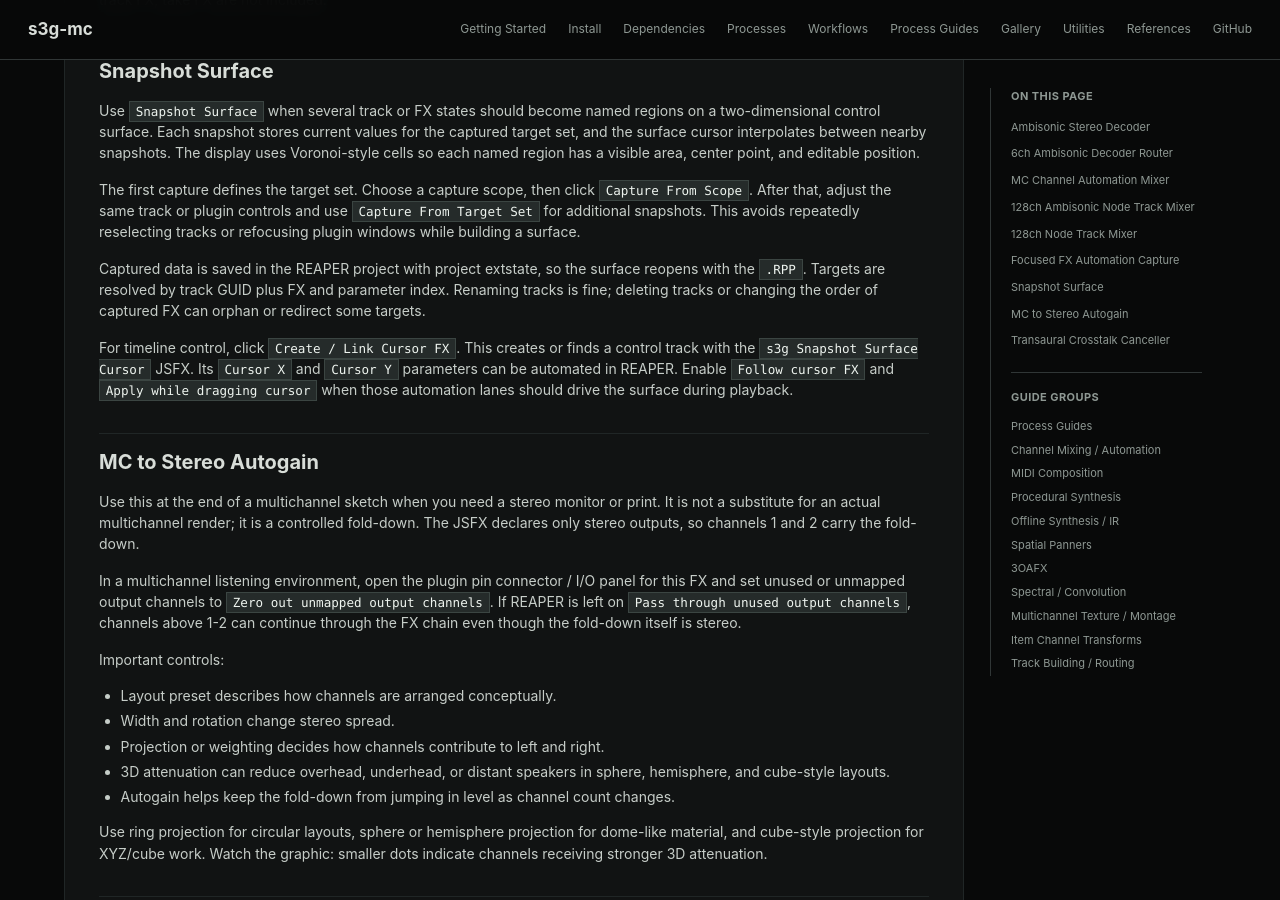
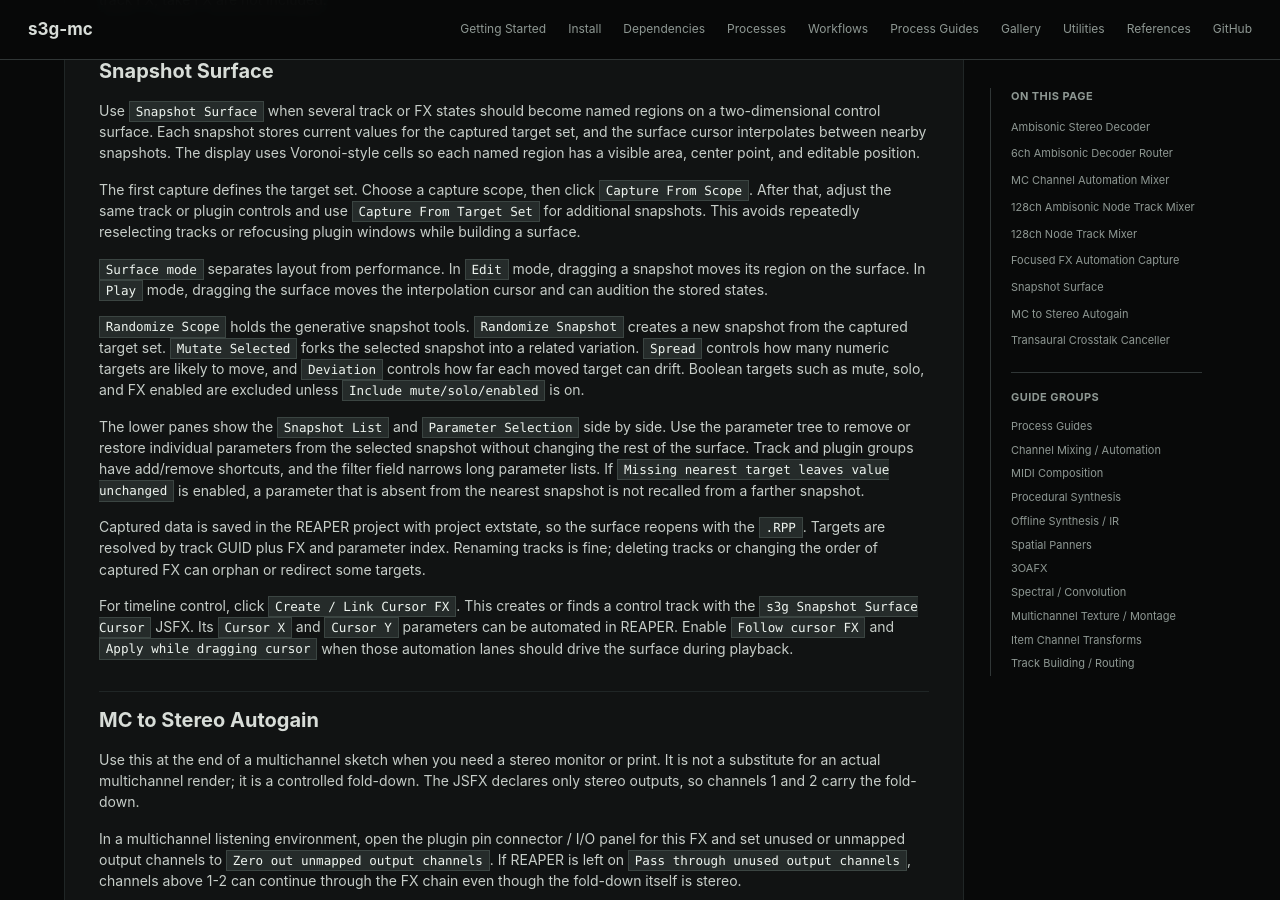
Before and after one commit to s3g/s3g-mc, a Jekyll site: the page built from docs/process-guides-channel-mixing.md, in a window 1280 px wide and 900 px high, scrolled down 4187 px. Built offline with Jekyll 4.4.1, drawn with Linux system fonts in a browser that asks for light colours.

Commit message:
snapshot surface updates

```diff
--- a/docs/process-guides-channel-mixing.md
+++ b/docs/process-guides-channel-mixing.md
@@ -285,6 +285,25 @@ The first capture defines the target set. Choose a capture scope, then click
 use `Capture From Target Set` for additional snapshots. This avoids repeatedly
 reselecting tracks or refocusing plugin windows while building a surface.
 
+`Surface mode` separates layout from performance. In `Edit` mode, dragging a
+snapshot moves its region on the surface. In `Play` mode, dragging the surface
+moves the interpolation cursor and can audition the stored states.
+
+`Randomize Scope` holds the generative snapshot tools. `Randomize Snapshot`
+creates a new snapshot from the captured target set. `Mutate Selected` forks
+the selected snapshot into a related variation. `Spread` controls how many
+numeric targets are likely to move, and `Deviation` controls how far each moved
+target can drift. Boolean targets such as mute, solo, and FX enabled are
+excluded unless `Include mute/solo/enabled` is on.
+
+The lower panes show the `Snapshot List` and `Parameter Selection` side by
+side. Use the parameter tree to remove or restore individual parameters from
+the selected snapshot without changing the rest of the surface. Track and
+plugin groups have add/remove shortcuts, and the filter field narrows long
+parameter lists. If `Missing nearest target leaves value unchanged` is enabled,
+a parameter that is absent from the nearest snapshot is not recalled from a
+farther snapshot.
+
 Captured data is saved in the REAPER project with project extstate, so the
 surface reopens with the `.RPP`. Targets are resolved by track GUID plus FX and
 parameter index. Renaming tracks is fine; deleting tracks or changing the order
```
Also changed, not shown: docs/references.md (+2 -2 lines), docs/tools.md (+3 -2 lines), docs/workflows.md (+1 -1 lines), README.md, 1 other file.
